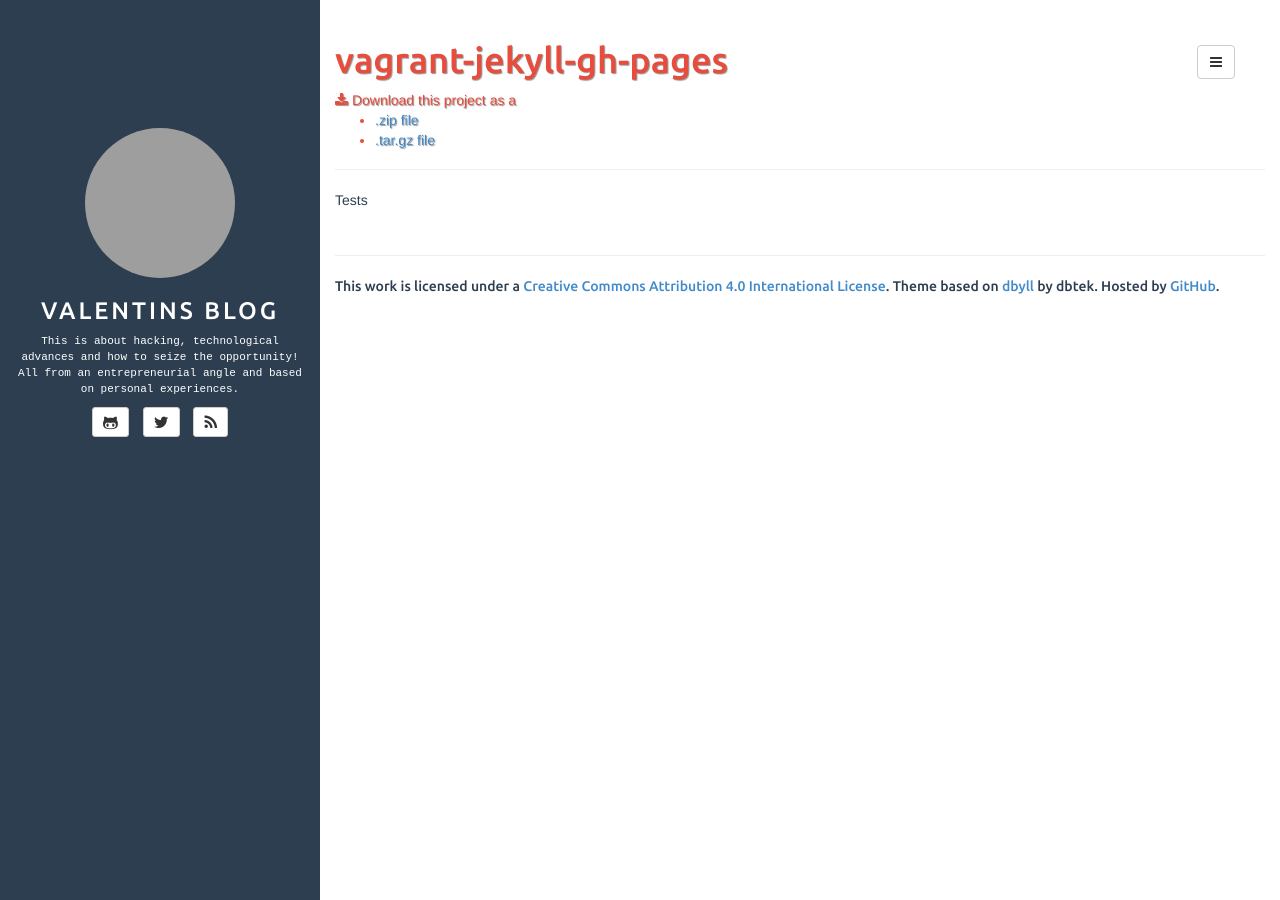
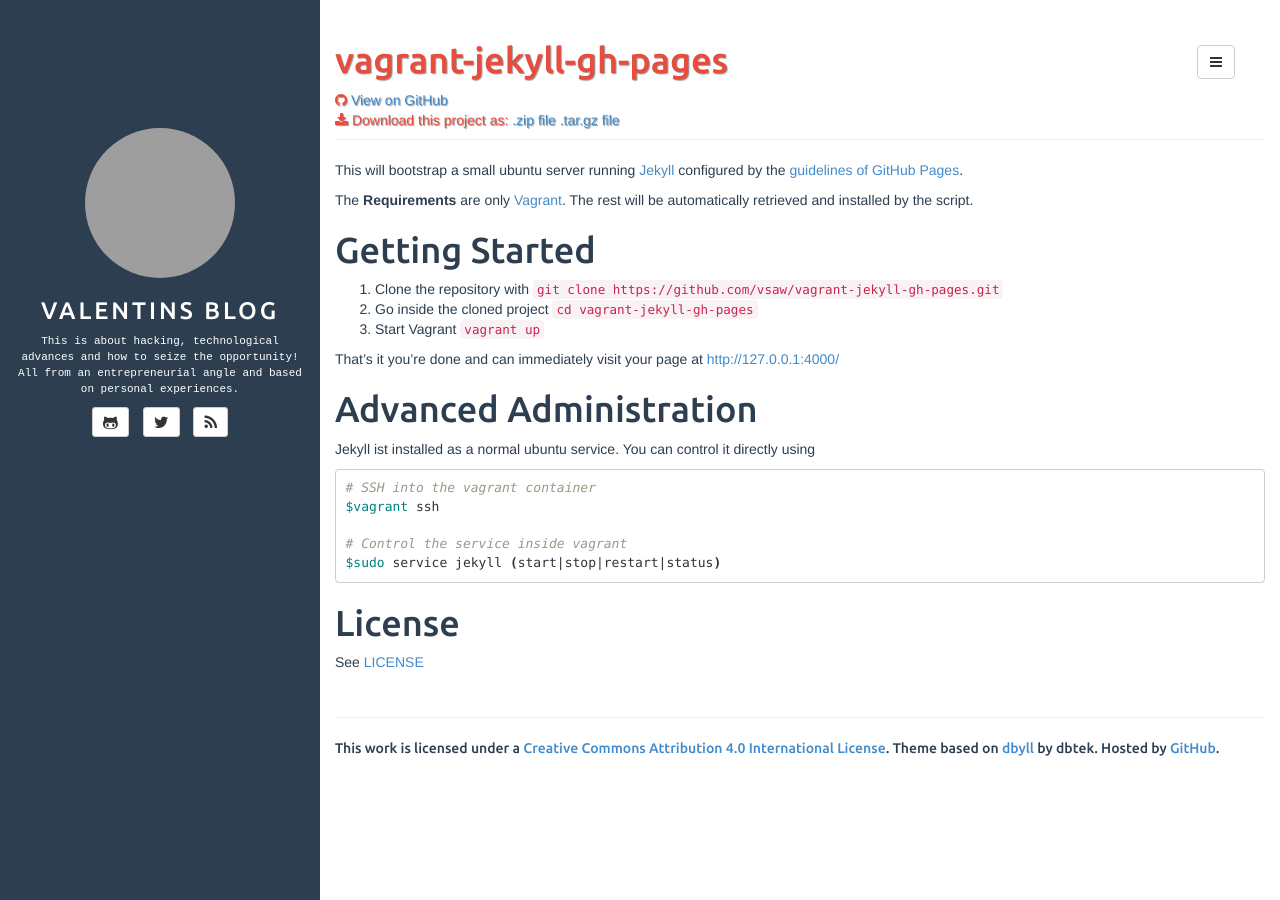
Before and after one commit to vsaw/vagrant-jekyll-gh-pages, a Jekyll site: the page built from README.md, in a window 1280 px wide. Built offline with Jekyll 4.4.1, drawn with Linux system fonts in a browser that asks for light colours; Markdown is read by kramdown in place of the engine named in the settings; the repository's description, which GitHub fills in, is left out; grey boxes are pictures that could not be loaded.

Commit message:
Final Version of the Pages

````diff
--- a/README.md
+++ b/README.md
@@ -1,7 +1,29 @@
 ---
 layout: project
-title: README
 permalink: /index.html
 ---
 
-Tests
+This will bootstrap a small ubuntu server running [Jekyll](http://jekyllrb.com/) configured by the [guidelines of GitHub Pages](https://help.github.com/articles/using-jekyll-with-pages/).
+
+The **Requirements** are only [Vagrant](https://www.vagrantup.com/). The rest will be automatically retrieved and installed by the script.
+
+# Getting Started
+1. Clone the repository with `git clone {{ site.github.clone_url }}`
+2. Go inside the cloned project `cd {{ site.github.project_title }}`
+3. Start Vagrant `vagrant up`
+
+That's it you're done and can immediately visit your page at [http://127.0.0.1:4000/](http://127.0.0.1:4000/)
+
+# Advanced Administration
+Jekyll ist installed as a normal ubuntu service. You can control it directly using
+
+```bash
+# SSH into the vagrant container
+$vagrant ssh
+
+# Control the service inside vagrant
+$sudo service jekyll (start|stop|restart|status)
+```
+
+# License
+See [LICENSE]({{ site.github.repository_url }}/blob/gh-pages/LICENSE)
--- a/_includes/project.html
+++ b/_includes/project.html
@@ -6,15 +6,11 @@
       {% endif %}
   </h1>
 
-  <i class="fa fa-download"></i> Download this project as a
-  <ul>
-      <li>
-          <a class="zip_download_link" href="{{ site.github.zip_url }}">.zip file</a>
-      </li>
-      <li>
-          <a class="tar_download_link" href="{{ site.github.tar_url }}">.tar.gz file</a>
-      </li>
-  </ul>
+  <i class="fa fa-github"></i> <a href="{{ site.github.repository_url }}">View on GitHub</a> <br />
+
+  <i class="fa fa-download"></i> Download this project as:
+  <a class="zip_download_link" href="{{ site.github.zip_url }}">.zip file</a>
+  <a class="tar_download_link" href="{{ site.github.tar_url }}">.tar.gz file</a>
 </div>
 
 {{ content }}
````
Also changed, not shown: _layouts/default-old.html (deleted, +0 -51 lines).
